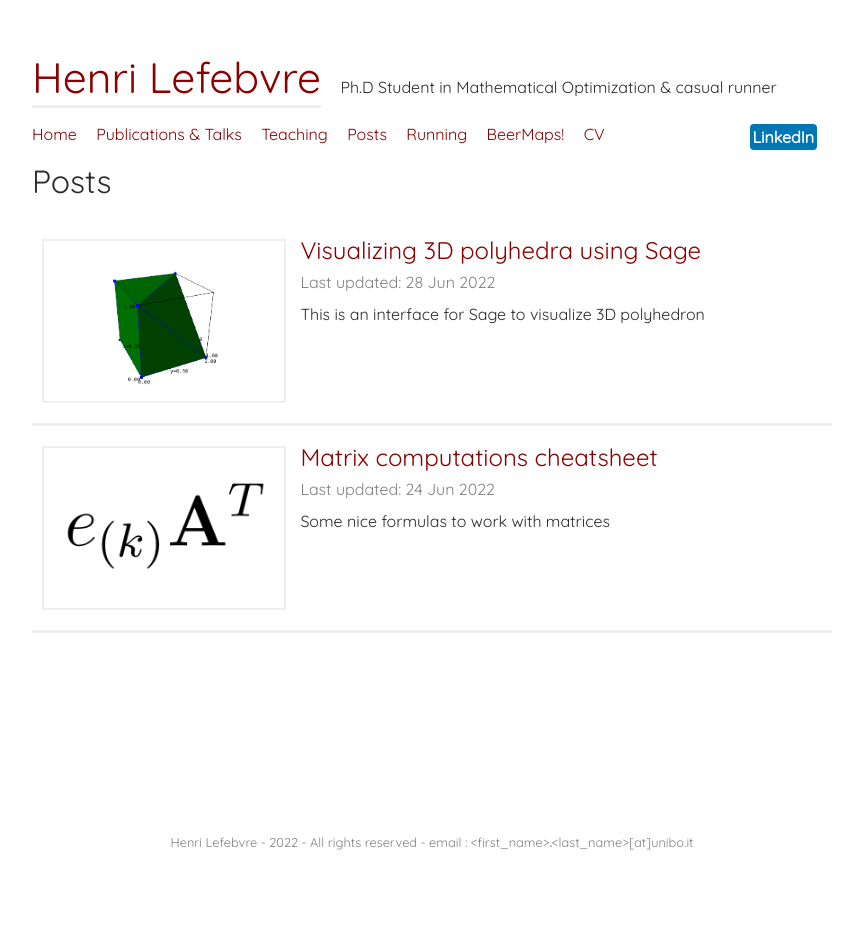
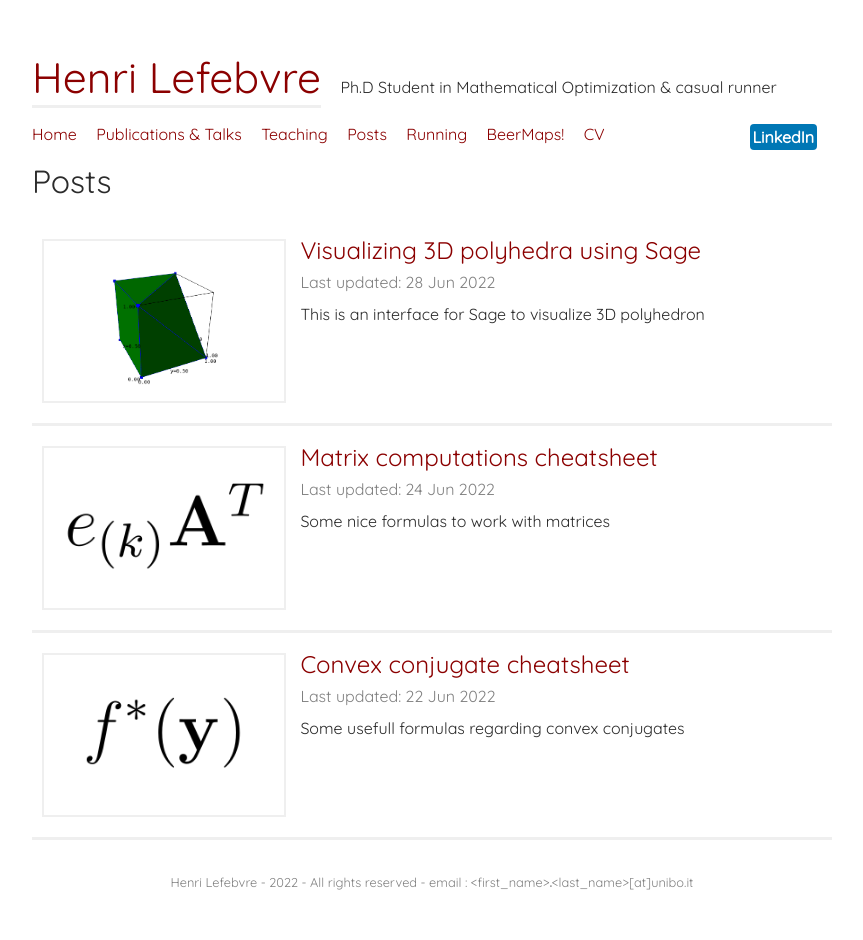
Before and after one commit to hlefebvr/hlefebvr.github.io, a Jekyll site: the page built from posts.md, in a window 1280 px wide. Shown: the whole page, without its empty margins (208-1071 px from the left). Built offline with Jekyll 4.4.1, drawn with Linux system fonts in a browser that asks for light colours; before the commit the page ends 900 px from its top, so only the background shows below that.

Commit message:
add cheatsheet for convex conjugates

```diff
--- /dev/null
+++ b/_posts/math/2022-06-22-conjugate.md
@@ -0,0 +1,355 @@
+---
+layout: post
+title: Convex conjugate cheatsheet
+category: posts
+short: Some usefull formulas regarding convex conjugates
+preview: conjugate.png
+---
+
+Convex conjugacy plays a prominent role in many scientific fields. In particular, it is central for deriving tractable robust counterparts of uncertain optimization problems. This page regroups several facts (along with their proof) regarding conjugate calculus and related formulas. This page, however, does not intend to give any insight on geometrical properties of convex conjugates, for a discussion on Fenchel duality and various interpretations, please read [this article](/posts/2022/06/14/fenchel.html).
+
+<div class="unproved" style="padding:5px">
+    <i>With a red left-border, propositions which have no proofs on this page yet (though the result is correct!). I will add them asap.</i>
+</div>
+
+<div>
+    <b>Notations</b>
+    Throughout this page, we will denote \( \overline{\mathbb R} = \mathbb R \cup \{ -\infty, +\infty \} \) the extended real number line. For a given function \( f:\mathbb R^n \rightarrow \overline{\mathbb R} \), we let \( \textrm{dom}(f) = \{ \mathbf x\in\mathbb R^n : f(\mathbf x) < +\infty \} \) be the domain of \(f\).
+</div>
+
+## Definition and properties
+
+<p>
+Let \( f: \mathbb R^n \rightarrow \overline{\mathbb R}  \) be a given function.
+</p>
+
+<div class="theorem">
+    <b>Definition</b>
+    The convex conjugate of \( f \) is noted \( f^* \) and is defined as
+    $$ f^*(\mathbf y) = \sup_{ \mathbf x\in \textrm{dom}(f) } \{ \mathbf y^T\mathbf x - f(\mathbf x) \} $$
+</div>
+
+<div class="theorem">
+    <b>Proposition</b> (Fenchel inequality)
+    For any \( \mathbf x\in\mathbb R^n \) and any \( \mathbf y\in\mathbb R^n \), the following holds.
+    $$ \mathbf y^T\mathbf x \le f(\mathbf x) + f^*(\mathbf y) $$
+    <details>
+        <summary>Proof</summary>
+        <div>
+            This directly follows from the definition of \( f^* \) by a characterization of supremum.
+        </div>
+    </details>
+</div>
+
+<div class="theorem">
+    <b>Proposition</b> (Convexity)
+    \( f^* \) is closed and convex.
+    <details>
+        <summary>Proof</summary>
+        <div>
+            \( f^* \) is the supremum of affine functions.
+        </div>
+    </details>
+</div>
+
+<div class="theorem unproved">
+    <b>Proposition</b> (Double conjugate)
+    \( f^{**} \le f \).
+    Moreover, if \( f \) is closed and convex, then \( f = f^{**} \).
+    <details>
+    <summary>Proof</summary>
+    <div>
+        From Fenchel inequality, we have that for all \( \mathbf x\in\mathbb R^n \), \( \mathbf x^T\mathbf y - f^*(\mathbf y) \le f(\mathbf x) \) for all \( \mathbf y\in\mathbb R^n \). Thus, \( \sup_{ \mathbf y \in\textrm{dom}(f^*) } \{ \mathbf x^T\mathbf y - f^*(\mathbf y) \} \le f(\mathbf x) \) which shows that \(f^{**} \le f^*\). Now, let us assume that \( f \) is closed and convex. We show that \( f^{**} \ge f \). TODO.
+    </div>
+</details>
+</div>
+
+<div class="theorem unproved">
+    <b>Proposition</b> (Subgradients)
+    Asume \( f \) is closed and convex, then $$ \mathbf y \in \partial f(\mathbf x) \Leftrightarrow \mathbf x \in \partial f^*(\mathbf y) \Leftrightarrow \mathbf x^T\mathbf y = f(\mathbf x) + f^*(\mathbf y). $$
+    <details>
+    <summary>Proof</summary>
+    <div>
+        TODO.
+    </div>
+</details>
+</div>
+
+<div class="theorem unproved">
+    <b>Proposition</b> (Strongly convex)
+    Asume \( f \) is closed and strongly convex with parameter \( \mu > 0 \) for the norm \( ||.|| \), then \( \textrm{dom}(f^*) = \mathbb R^n \). Moreover, \( f^* \) is differentiable everywhere with
+    $$ \nabla f^*(\mathbf y) = \textrm{argmax} \{ \mathbf y^T\mathbf x - f(\mathbf x) : \mathbf x \in\mathbb R^n \} $$
+    and \( \nabla f^*(\mathbf y) \) is \( \frac 1\mu \)-Lipschitz continuous with respect to the dual norm \( ||.||_* \), i.e.,
+    $$ || \nabla f^*(\mathbf y) - \nabla f^*(\mathbf y') || \le \frac 1\mu || \mathbf y - \mathbf y' ||_*. $$
+    <details>
+    <summary>Proof</summary>
+    <div>
+        TODO.
+    </div>
+</details>
+</div>
+
+<div class="theorem unproved">
+    <b>Proposition</b> (Fenchel duality)
+    Asume \( f \) is proper and convex and let \(g : \mathbb R^n \rightarrow \overline{\mathbb R} \) be a given proper concave function. If the following Slater's conditions hold,
+    $$ \exists \hat{\mathbf x} \in \textrm{int}(\textrm{dom}(f))\cap\textrm{int}(\textrm{dom}(-g)), $$
+    then the following equality holds.
+    $$ \inf_{ \mathbf x\in\textrm{dom}(f)\cap\textrm{dom}(-g) } \{ f(\mathbf x) - g(\mathbf x) \} = \sup_{ \mathbf y\in\textrm{dom}(f^*)\cap\textrm{dom}(-g_*) } \{ g_*(\mathbf y) - f^*(\mathbf y) \} $$
+    <details>
+    <summary>Proof</summary>
+    <div>
+        TODO.
+    </div>
+</details>
+</div>
+
+<div class="theorem">
+    <b>Proposition</b> (Maximizing a concave function over a convex set)
+    Let \( X\subseteq\mathbb R^n \) be a convex set with non-empty interior and let \( g:\mathbb R^n\rightarrow \mathbb R \) be a proper concave function over \( X \), then the following holds.
+    $$
+        \sup_{\mathbf x\in X} g(\mathbf x)
+        =
+        \inf_{\mathbf y\in\textrm{dom}({-g})}\{ \delta^*(\mathbf y | X) - g_*(\mathbf y) \}
+    $$
+    <details>
+    <summary>Proof</summary>
+    <div>
+        This results from a direct application of Fenchel duality by observing that \( \sup_{\mathbf x\in X} g(\mathbf x) = \sup_{\mathbf x\in\mathbb R^n} \{ g(\mathbf x) - \delta(\mathbf x | X) \} \).
+    </div>
+</details>
+</div>
+
+## Examples
+
+<div class="theorem unproved">
+    <b>Proposition</b> (Affine functions)
+    Assume \( f(\mathbf x) = \mathbf a^T\mathbf x + \mathbf b \), then,
+    $$
+        f^*(\mathbf y) = \begin{cases}
+            -\mathbf b & \textrm{if } \mathbf y = \mathbf a \\
+            +\infty & \textrm{otherwise}
+        \end{cases}
+    $$
+    <details>
+    <summary>Proof</summary>
+    <div>
+        TODO.
+    </div>
+</details>
+</div>
+
+<div class="theorem unproved">
+    <b>Proposition</b> (Convex quadratic functions)
+    Assume \( f(\mathbf x) = \frac 12\mathbf x^T\mathbf A\mathbf x + \mathbf b^T\mathbf x + c \) with \( \mathbf A \) a psd matrix, then,
+    $$
+        f^*(\mathbf y) = \begin{cases}
+            \frac 12(\mathbf y - \mathbf b)^T\mathbf A^\dagger(\mathbf y - \mathbf b) - c & \textrm{if } \mathbf y \in \textrm{span}(\mathbf A) + \mathbf b \\
+            +\infty & \textrm{otherwise}
+        \end{cases}
+    $$
+    where \(\mathbf A^\dagger\) is the Moore-Penrose pseudo inverse of \( \mathbf A \). If \( f \) is strictly convex (i.e., \( \mathbf A \) is positive definite), then \( \mathbf A^\dagger = \mathbf A^{-1} \) and the column span of \( \mathbf A \) is \( \mathbb R^n \).
+    <details>
+    <summary>Proof</summary>
+    <div>
+        TODO.
+    </div>
+</details>
+</div>
+
+<div class="theorem unproved">
+    <b>Proposition</b> (Max)
+    Assume \( f(\mathbf x) = \max_{i=1,...,n} x_i \), then,
+    $$
+        f^*(\mathbf y) = \begin{cases}
+            0 & \textrm{if } \sum_{i=1}^n y_i = 1, \mathbf y \ge \mathbf 0 \\
+            +\infty & \textrm{otherwise}
+        \end{cases}
+    $$
+    <details>
+    <summary>Proof</summary>
+    <div>
+        TODO.
+    </div>
+</details>
+</div>
+
+<div class="theorem unproved">
+    <b>Proposition</b> (Soft max)
+    Assume \( f(\mathbf x) = \log\left(\sum_{i=1}^n e^{x_i}\right) \), then,
+    $$
+        f^*(\mathbf y) = \begin{cases}
+            \sum_{i=1}^n y_i\log(y_i) & \textrm{if } \sum_{i=1}^n y_i = 1, \mathbf y \ge \mathbf 0 \\
+            +\infty & \textrm{otherwise}
+        \end{cases}
+    $$
+    <details>
+    <summary>Proof</summary>
+    <div>
+        TODO.
+    </div>
+</details>
+</div>
+
+<div class="theorem unproved">
+    <b>Proposition</b> (Norms)
+    Assume \( f(\mathbf x) = ||\mathbf x|| \), then,
+    $$
+        f^*(\mathbf y) = \begin{cases}
+            0 & \textrm{if } ||\mathbf y||_* \le 1 \\
+            +\infty & \textrm{otherwise}
+        \end{cases}
+    $$ where \( ||\bullet||_* \) is the dual norm of \( ||\bullet|| \).
+    <details>
+    <summary>Proof</summary>
+    <div>
+        TODO.
+    </div>
+</details>
+</div>
+
+<div class="theorem unproved">
+    <b>Proposition</b> (Negative entropy)
+    Assume \( f(\mathbf x) = \sum_{i=1}^n x_i\log{x_i} \) with \( \textrm{dom}(f) = \mathbb R_{++}^n \), then,
+    $$
+        f^*(\mathbf y) = \sum_{i=1}^n e^{y_i-1}
+    $$
+    <details>
+    <summary>Proof</summary>
+    <div>
+        See https://piazza.com/class_profile/get_resource/is58gs5cfya7ft/ivubdhmws163zc
+    </div>
+</details>
+</div>
+
+<div class="theorem unproved">
+    <b>Proposition</b> (Negative logarithm)
+    Assume \( f(\mathbf x) = -\sum_{i=1}^n \log{x_i} \) with \( \textrm{dom}(f) = \mathbb R_{++}^n \), then,
+    $$
+        f^*(\mathbf y) = \begin{cases}
+            -\sum_{i=1}^n \log{-y_i} - n & \textrm{if } \mathbf y \le \mathbf 0 \\
+            +\infty & \textrm{otherwise}
+        \end{cases}
+    $$
+    <details>
+    <summary>Proof</summary>
+    <div>
+        TODO.
+    </div>
+</details>
+</div>
+
+<div class="theorem unproved">
+    <b>Proposition</b> (Indicator of a convex set/cone)
+    Let \( X \) be a given convex set, then, by definition,
+    $$
+        \delta^*(\mathbf y | X) = \sup_{\mathbf x\in X} \mathbf y^T\mathbf x.
+    $$
+    Moreover, assume that \( X \) is a convex cone, then the following holds.
+    $$
+        \delta^*(\mathbf y | X) = \delta^*(\mathbf y | -X^*) = \delta^*(-\mathbf y | X^*) =
+        \begin{cases}
+            0 & \textrm{if } \mathbf y^T\mathbf x \le 0 \quad \forall\mathbf x\in X \\
+            +\infty & \textrm{otherwise}
+        \end{cases}
+    $$
+    where \( X^* \) denotes the dual cone of \( X \).
+    <details>
+    <summary>Proof</summary>
+    <div>
+        TODO.
+    </div>
+</details>
+</div>
+
+## Calculus rules
+
+<div class="theorem unproved">
+    <b>Proposition</b> (Addition to affine mappings)
+    Assume \( f(\mathbf x) = \tilde f(\mathbf x) + \mathbf a^T\mathbf x + b \), then,
+    $$
+        f^*(\mathbf y) =  \tilde f^*\left( \mathbf y - \mathbf a \right) - b
+    $$
+    <details>
+    <summary>Proof</summary>
+    <div>
+        TODO.
+    </div>
+</details>
+</div>
+
+<div class="theorem unproved">
+    <b>Proposition</b> (Composition with invertible affine mappings)
+    Assume \( f(\mathbf x) = \tilde f(\mathbf A\mathbf x + \mathbf b) \) with \( \det(\mathbf A) \neq 0 \), then,
+    $$
+        f^*(\mathbf y) =  \tilde f^*\left( \mathbf A^{-T}\mathbf y \right) - \mathbf b^T\mathbf A^{-T}\mathbf y
+    $$
+    <details>
+    <summary>Proof</summary>
+    <div>
+        TODO.
+    </div>
+</details>
+</div>
+
+<div class="theorem unproved">
+    <b>Proposition</b> (Separable sum)
+    Assume \( f(\mathbf x_1, \mathbf x_2) = f_1(\mathbf x_i) + f_2(\mathbf x_2) \), then,
+    $$
+        f^*(\mathbf y_1, \mathbf y_2) = f_1^*(\mathbf y_1) + f_2^*(\mathbf y_2)
+    $$
+    <details>
+    <summary>Proof</summary>
+    <div>
+        TODO.
+    </div>
+</details>
+</div>
+
+
+<div class="theorem unproved">
+    <b>Proposition</b> (Non-separable sum)
+    Assume \( f(\mathbf x) = \sum_{i=1}^p f_i(\mathbf x) \), then,
+    $$
+        f^*(\mathbf y) = \begin{array}[t]{ll}
+            \inf & \sum_{i=1}^p f_i^*(\mathbf v^{(i)}) \\
+            \textrm{s.t. } & \sum_{i=1}^p \mathbf v^{(i)} = \mathbf y \\
+            & \mathbf V\in\mathbb R^{p\times n}
+        \end{array}
+    $$
+    <details>
+    <summary>Proof</summary>
+    <div>
+        TODO
+    </div>
+</details>
+</div>
+
+
+<div class="theorem unproved">
+    <b>Proposition</b> (Scalar multiplication)
+    Assume \( f(\mathbf x) = \alpha \tilde f(\mathbf x) \), then,
+    $$
+        f^*(\mathbf y) = \alpha \tilde f^*\left(\frac{\mathbf y}\alpha\right)
+    $$
+    <details>
+    <summary>Proof</summary>
+    <div>
+        TODO.
+    </div>
+</details>
+</div>
+
+<div class="theorem">
+    <b>Proposition</b> (Convex/Concave conjugate)
+    Let \( f \) be a given function, then \( (-f)_*(\mathbf y) = -f^*(-\mathbf y) \).
+    <details>
+    <summary>Proof</summary>
+    <div>
+        $$
+            (-f)_*(\mathbf y) = \inf_{\mathbf x}\{ \mathbf y^T\mathbf x - (-f)(\mathbf x) \}
+            = - \sup_{\mathbf x} \{ -\mathbf y^T\mathbf x  - f(\mathbf x) \}
+            = -f^*(-\mathbf y)
+        $$
+    </div>
+</details>
+</div>
--- a/public/css/design.css
+++ b/public/css/design.css
@@ -154,9 +154,13 @@ pre * {
     color: gray;
 }
 .theorem {
-    border-left: 5px solid #efefef;
+    border-left: 5px solid gray;
+    background-color: #efefef;
     margin-top: 10px;
     padding-left: 20px;
+}
+.unproved {
+    border-left: 5px solid #8f5050;
 }
 .theorem details {
     font-style: italic;
```
